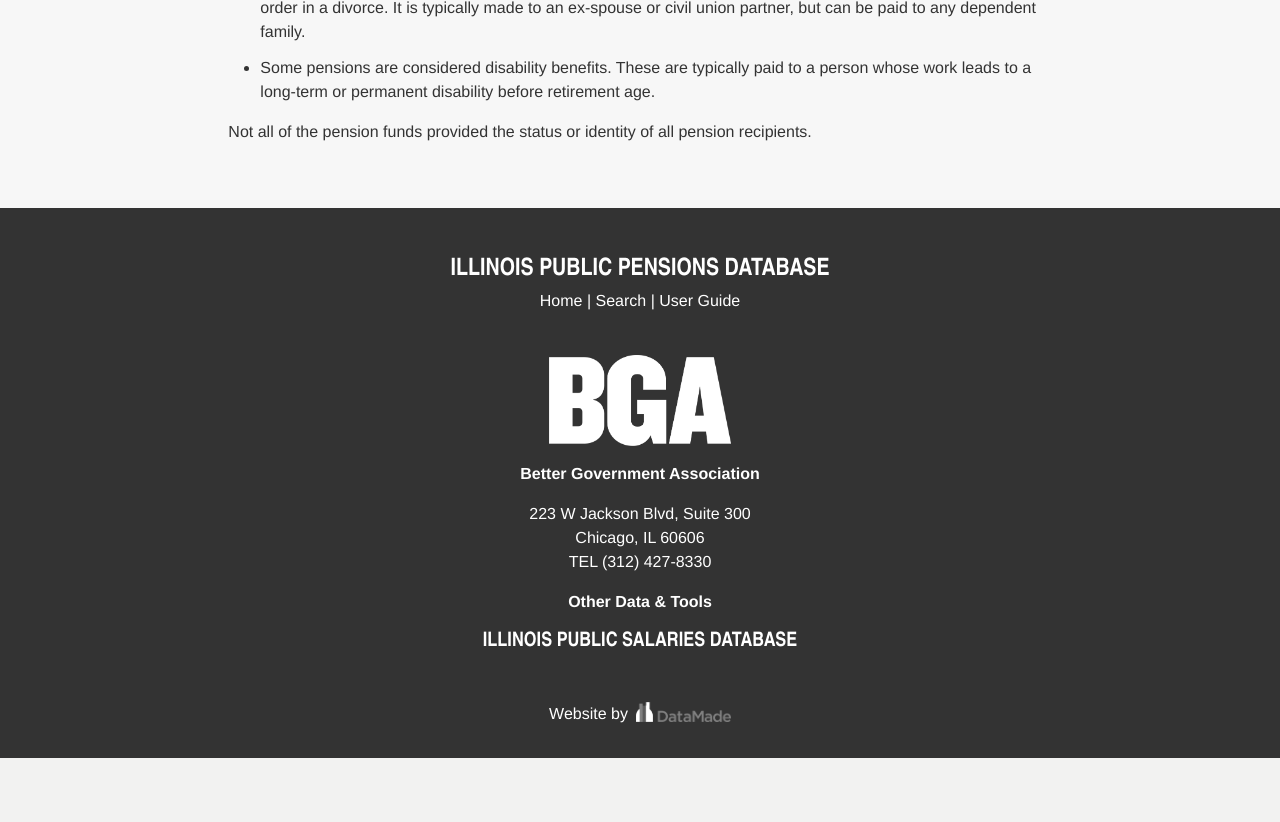
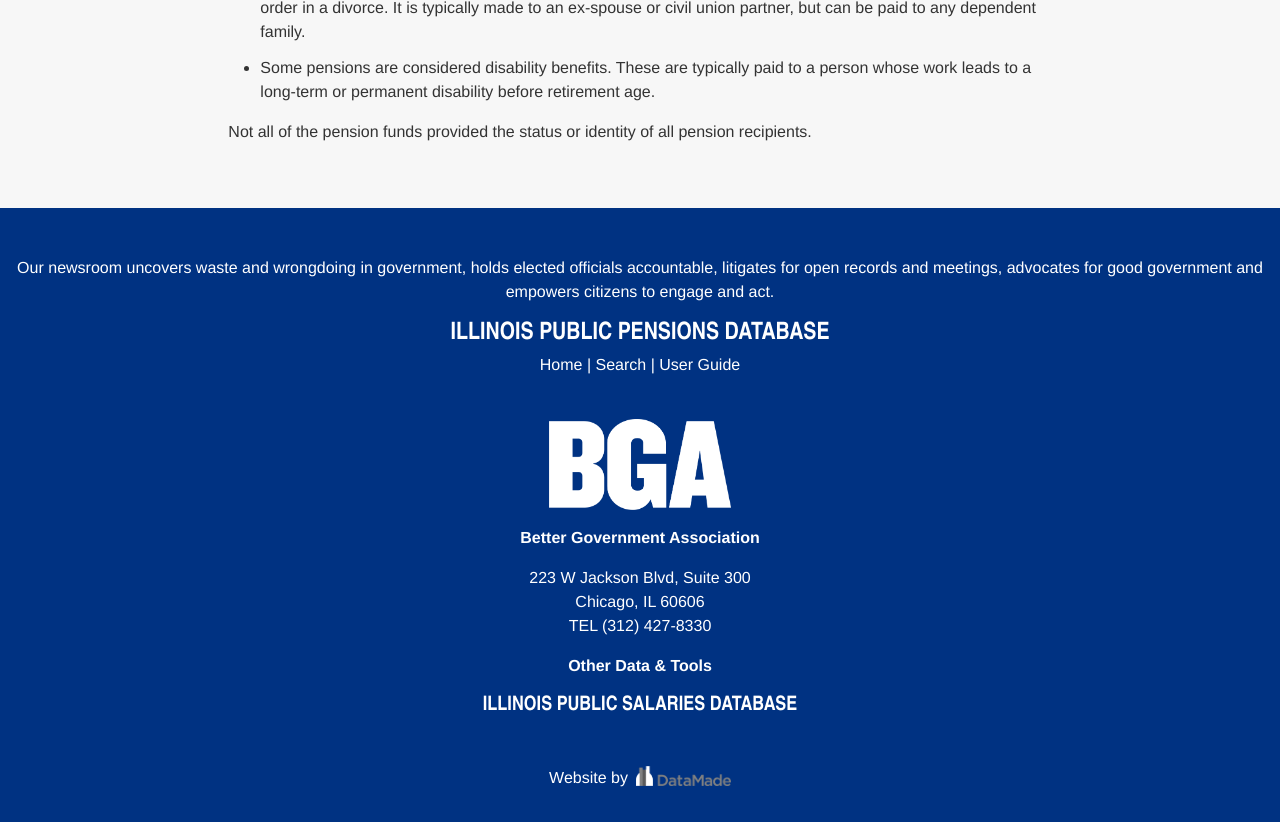
Before and after one commit to datamade/bga-pensions, a Django app: page /user-guide/ in a window 1280 px wide. Shown: the part 2477-3299 px from the top of the page. Before the commit the page ends 3235 px from the top, so only its background shows below. Run offline with Django 3.2, Linux system fonts and the light colour scheme; parts of the project's set-up code (start-up, migrations or seed data) failed here and were passed over; some libraries are stand-ins or nearby versions; some web fonts are replaced.

Commit message:
finalize fonts, work on colors and footer

```diff
--- a/bga_database/static/css/custom.css
+++ b/bga_database/static/css/custom.css
@@ -289,3 +289,8 @@ hr {
 .header-top .header__logo-image {
   filter: none;
 }
+
+footer {
+  background-color: #003282 !important;
+  font-family: "halyard-text", Helvetica, Arial, sans-serif;;
+}
--- a/templates/base.html
+++ b/templates/base.html
@@ -85,6 +85,9 @@
               <li class="nav-item">
                 <a class="nav-link" href="/">Events</a>
               </li>
+              <li class="nav-item">
+                <a class="nav-link" href="https://pensions.bettergov.org/user-guide/">About</a>
+              </li>
             </ul>
           </div>
         </div>
@@ -99,8 +102,11 @@
     <div class="container-fluid">
       {% block content %}{% endblock %}
     </div>
-    <footer class="footer bg-dark mt-5 pt-5 pb-3">
+    <footer class="footer mt-5 pt-5 pb-3">
       <div class="container-fluid text-center">
+          <p>
+            Our newsroom uncovers waste and wrongdoing in government, holds elected officials accountable, litigates for open records and meetings, advocates for good government and empowers citizens to engage and act.
+          </p>
           <h4 class="text-uppercase mb-1">Illinois Public Pensions Database</h4>
           <p>
             <a href="/"><i class="fas fa-home fa-fw"></i> Home</a> |
```
